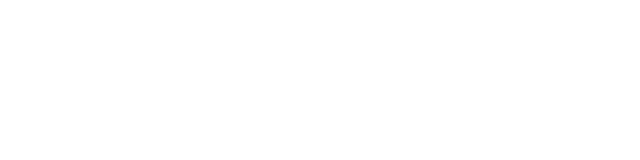
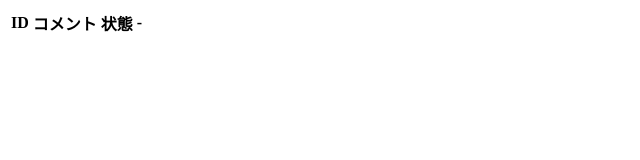
Before and after one commit to sano-suguru/vue-typescript-todoapp, a Vue app: page / in a window 1280 px wide. Shown: the top 160 px of the page, without its empty margins (0-640 px from the left). Built offline with nearby package versions, Linux system fonts and the light colour scheme.

Commit message:
[update]TODO一覧表示の枠組みテーブルを作成

```diff
--- a/src/App.vue
+++ b/src/App.vue
@@ -1,4 +1,19 @@
 <template>
+<div>
+  <table>
+      <thead>
+        <tr>
+          <th class="id">ID</th>
+          <th class="comment">コメント</th>
+          <th class="state">状態</th>
+          <th class="button">-</th>
+        </tr>
+      </thead>
+      <tbody>
+        <!-- TODO: todoを１行ずつ繰り返し表示したい -->
+      </tbody>
+    </table>
+</div>
 </template>
 
 <script lang="ts">
```
